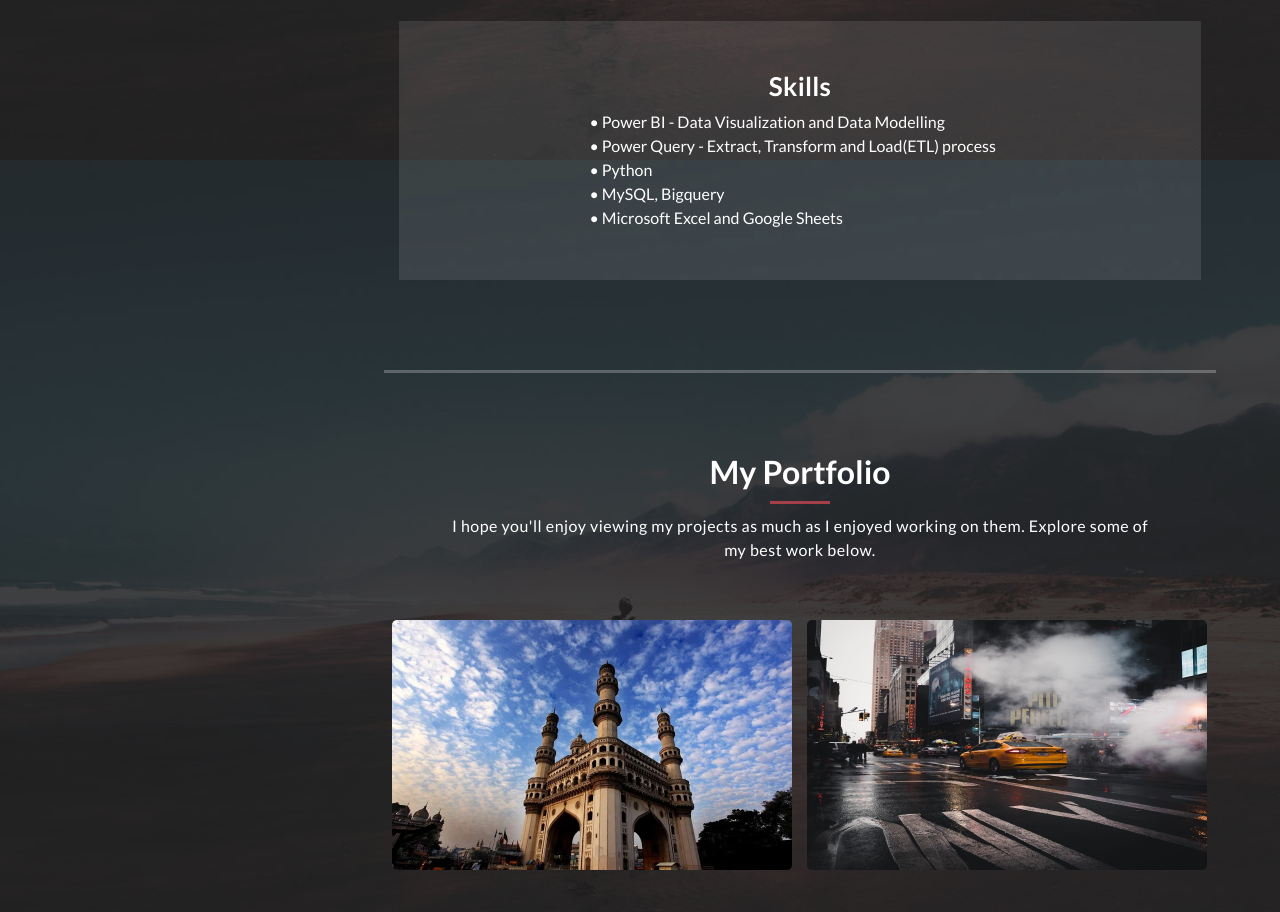
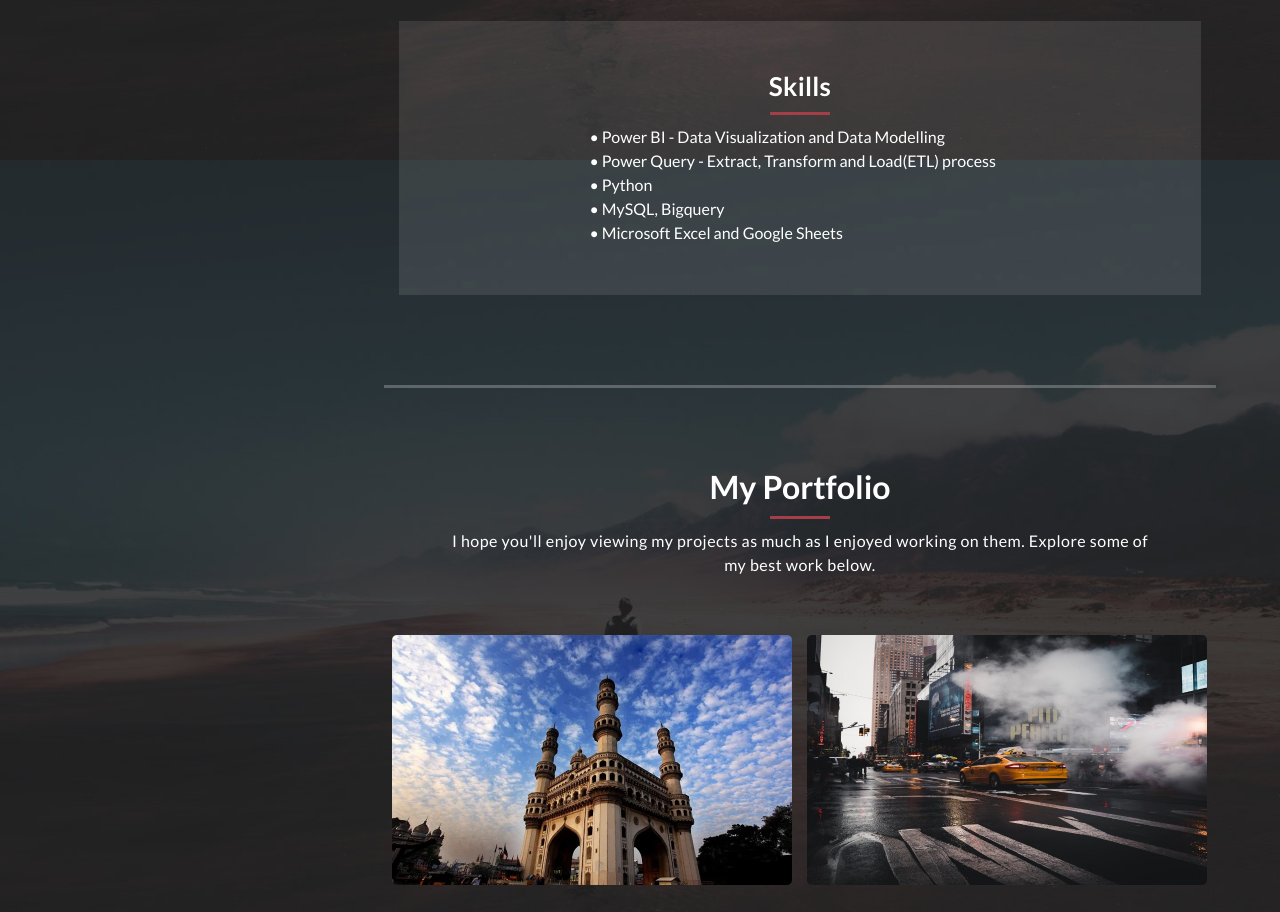
Before and after one commit to Abishek-Suresh/My-Porfolio-Website, a plain HTML site: page index.html in a window 1280 px wide. Shown: the part 1440-2352 px from the top of the page. Drawn offline with Linux system fonts and the light colour scheme.

Commit message:
Update index.html

```diff
--- a/index.html
+++ b/index.html
@@ -150,7 +150,7 @@ https://templatemo.com/tm-531-reflux
               <div class="service-item">
                <div class="hi" style="text-align: center;">
                     <h4>Skills</h4>
-                  <div class="line-dec"></div>
+                  <div style="width: 60px; height: 3px; background-color: #a43f49; margin: 10px auto;"></div>
                    <ul style="    margin-left: 20%; display: flex;
   justify-content: center;
   flex-direction: column;
```
